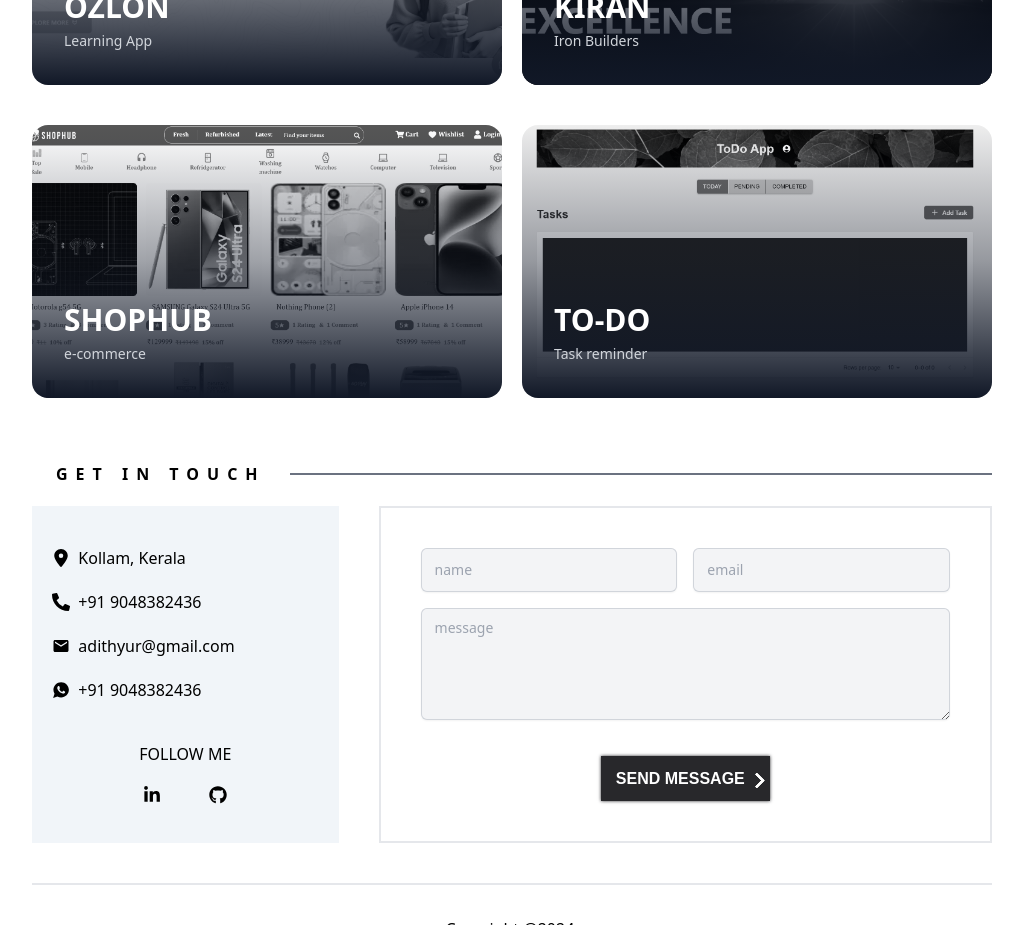
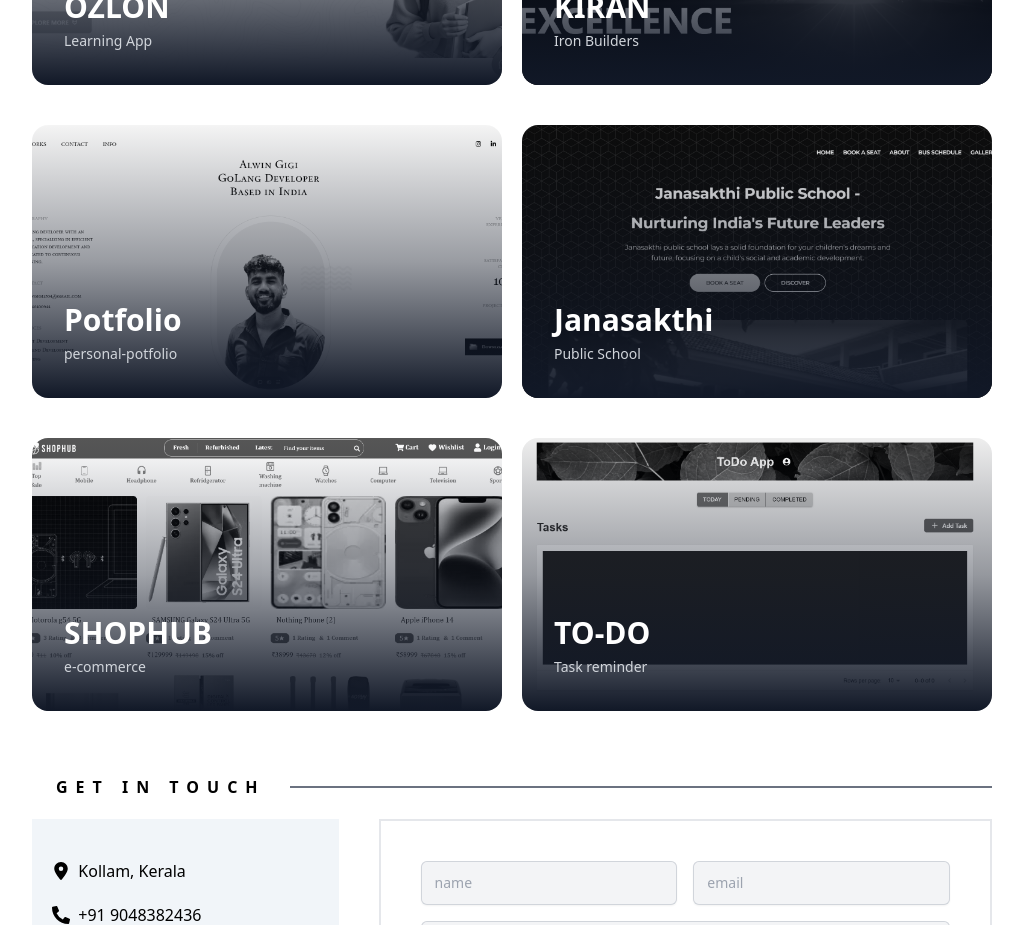
Before and after one commit to adithyur/portfolio, a React (Create React App) app: page / in a window 1280 px wide. Shown: the part 1760-2685 px from the top of the page, without its empty margins (128-1151 px from the left). Built offline with nearby package versions, Linux system fonts and the light colour scheme; no server answers.

Commit message:
dec4 update

```diff
--- a/src/component/Home.jsx
+++ b/src/component/Home.jsx
@@ -316,6 +316,21 @@
                         </a>
                     </div>
                     <div className='flex flex-col md:flex-row gap-5'>
+                        <a href="https://alwin-portfolio-mauve.vercel.app/" target="_blank" rel="noopener noreferrer" className="relative isolate flex flex-col justify-end overflow-hidden rounded-2xl w-full md:w-11/12 px-8 pb-8 pt-40 mt-10 group">
+                            <img src={`${process.env.PUBLIC_URL}/alwin-portfolio.png`} className="absolute inset-0 h-full w-full object-cover filter grayscale transition-all duration-300 ease-in-out group-hover:grayscale-0" />
+                            <div className="absolute inset-0 bg-gradient-to-t from-gray-900 via-gray-900/40" />
+                            <h3 className="z-10 mt-3 text-3xl font-bold text-white">Potfolio</h3>
+                            <div className="z-10 gap-y-1 overflow-hidden text-sm leading-6 text-gray-300 ">personal-potfolio</div>
+                        </a>
+
+                        <a href="https://janasakthipublicschool.com/" target="_blank" rel="noopener noreferrer" className="relative isolate flex flex-col justify-end overflow-hidden rounded-2xl w-full md:w-11/12 px-8 pb-8 pt-40 mt-10 group">
+                            <img src={`${process.env.PUBLIC_URL}/janasakthi.png`} className="absolute inset-0 h-full w-full object-cover filter grayscale transition-all duration-300 ease-in-out group-hover:grayscale-0" />
+                            <div className="absolute inset-0 bg-gradient-to-t from-gray-900 via-gray-900/40" />
+                            <h3 className="z-10 mt-3 text-3xl font-bold text-white">Janasakthi</h3>
+                            <div className="z-10 gap-y-1 overflow-hidden text-sm leading-6 text-gray-300">Public School</div>
+                        </a>
+                    </div>
+                    <div className='flex flex-col md:flex-row gap-5'>
                         <a href="https://shop-hub-frontend.vercel.app/" target="_blank" rel="noopener noreferrer" className="relative isolate flex flex-col justify-end overflow-hidden rounded-2xl w-full md:w-11/12 px-8 pb-8 pt-40 mt-10 group">
                             <img src={`${process.env.PUBLIC_URL}/shophub.png`} className="absolute inset-0 h-full w-full object-cover filter grayscale transition-all duration-300 ease-in-out group-hover:grayscale-0" />
                             <div className="absolute inset-0 bg-gradient-to-t from-gray-900 via-gray-900/40" />
```
Also changed, not shown: public/alwin-portfolio.png (added), public/janasakthi.png (added).
